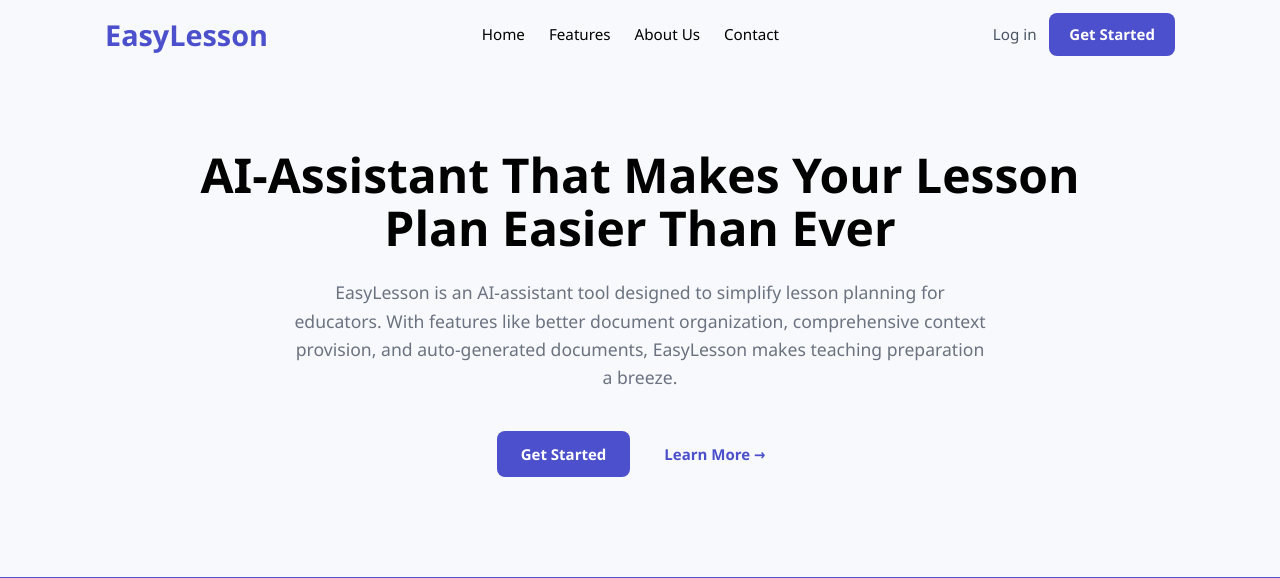
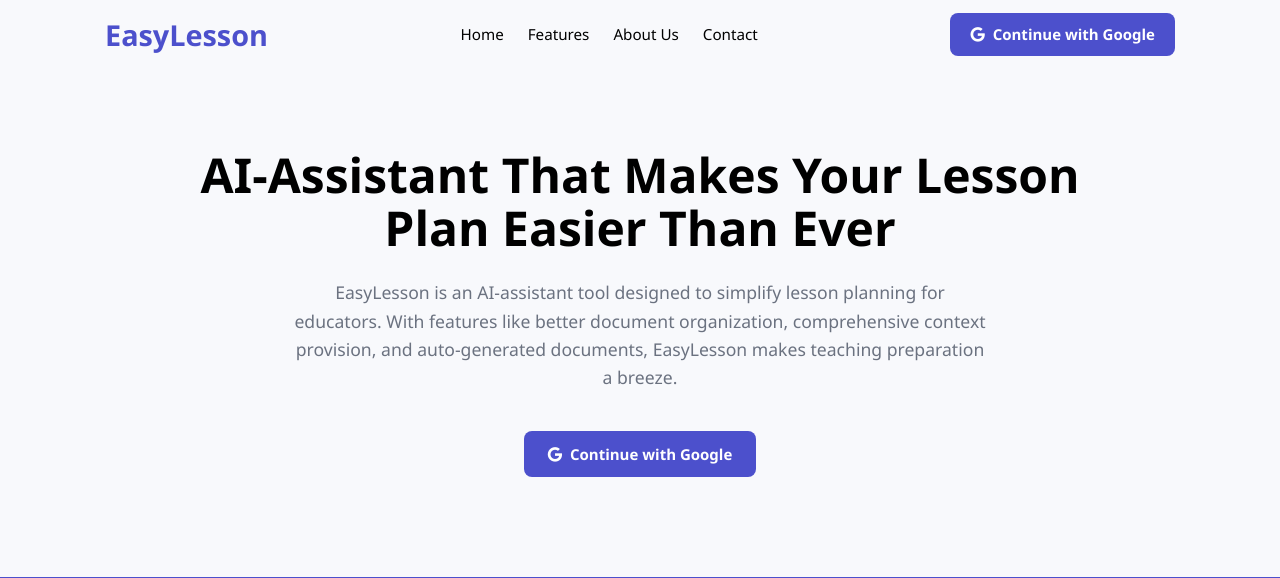
Before and after one commit to minhtrietcancode/easylessonplan, a Python web app: template frontend/templates/index.html in a window 1280 px wide. Shown: the top 578 px of the page. Run offline with Jinja, Linux system fonts and the light colour scheme; the template is opened without the code that fills it, so the values that code supplies are empty.

Commit message:
refactor login button

```diff
--- a/frontend/static/index.css
+++ b/frontend/static/index.css
@@ -110,6 +110,32 @@ header {
 .cta-button:hover {
     background: #4247B0;
     transform: translateY(-1px);
+}
+
+/* Google Auth Button Styling */
+#google-auth-button-header, #google-auth-button-hero {
+    background: #4C50CC; /* Match existing cta-button style */
+    color: white;
+    padding: 10px 20px;
+    border: none;
+    border-radius: 8px;
+    font-size: 15px;
+    font-weight: 600;
+    cursor: pointer;
+    text-decoration: none;
+    display: inline-flex;
+    align-items: center;
+    gap: 8px;
+    transition: all 0.3s ease;
+}
+
+#google-auth-button-header:hover, #google-auth-button-hero:hover {
+    background: #4247B0;
+    transform: translateY(-1px);
+}
+
+#google-auth-button-hero {
+    padding: 12px 24px; /* Larger padding for hero section button */
 }
 
 /* Hero Section */
--- a/frontend/static/index.js
+++ b/frontend/static/index.js
@@ -23,14 +23,15 @@ document.addEventListener('DOMContentLoaded', function() {
         observer.observe(card);
     });
 
-    // Add click effect to CTA button
-    const ctaButton = document.querySelector('.cta-button');
-    ctaButton.addEventListener('click', function(e) {
-        e.preventDefault();
-        this.style.transform = 'translateY(-2px) scale(0.98)';
-        setTimeout(() => {
-            this.style.transform = 'translateY(-2px) scale(1)';
-        }, 150);
+    // Placeholder for Google Auth button click effect
+    document.querySelectorAll('[id^="google-auth-button"]').forEach(button => {
+        button.addEventListener('click', function(e) {
+            e.preventDefault();
+            // This is where you would integrate with your Python backend for Google authentication
+            console.log('Continue with Google button clicked!');
+            alert('Google authentication will be integrated here!');
+            // Example: window.location.href = '/auth/google';
+        });
     });
 
     // Smooth scrolling for navigation links
--- a/frontend/templates/index.html
+++ b/frontend/templates/index.html
@@ -24,8 +24,9 @@
                 </div>
 
                 <div class="auth-section">
-                    <a href="#" class="login-link">Log in</a>
-                    <a href="#" class="cta-button">Get Started</a>
+                    <a href="#" id="google-auth-button-header" class="cta-button">
+                        <i class="fab fa-google"></i> Continue with Google
+                    </a>
                 </div>
             </div>
         </div>
@@ -41,8 +42,9 @@
                 and auto-generated documents, EasyLesson makes teaching preparation a breeze.
             </p>
             <div class="hero-buttons">
-                <a href="#" class="primary-button">Get Started</a>
-                <a href="#" class="secondary-button">Learn More →</a>
+                <a href="#" id="google-auth-button-hero" class="primary-button">
+                    <i class="fab fa-google"></i> Continue with Google
+                </a>
             </div>
         </div>
     </section>
```
